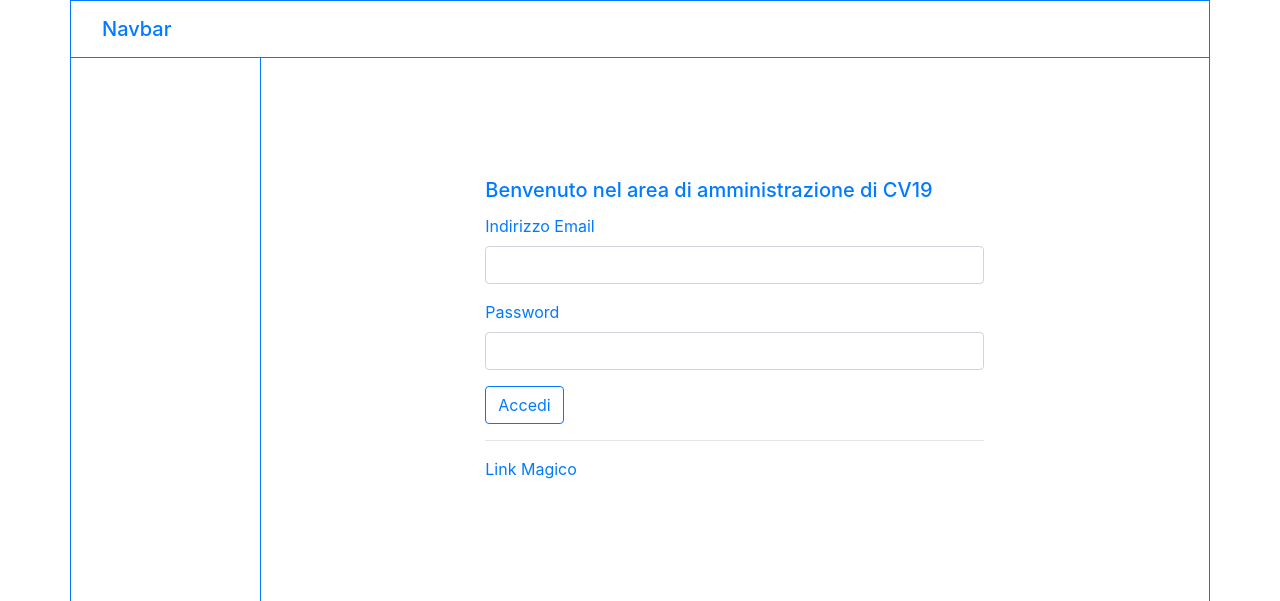
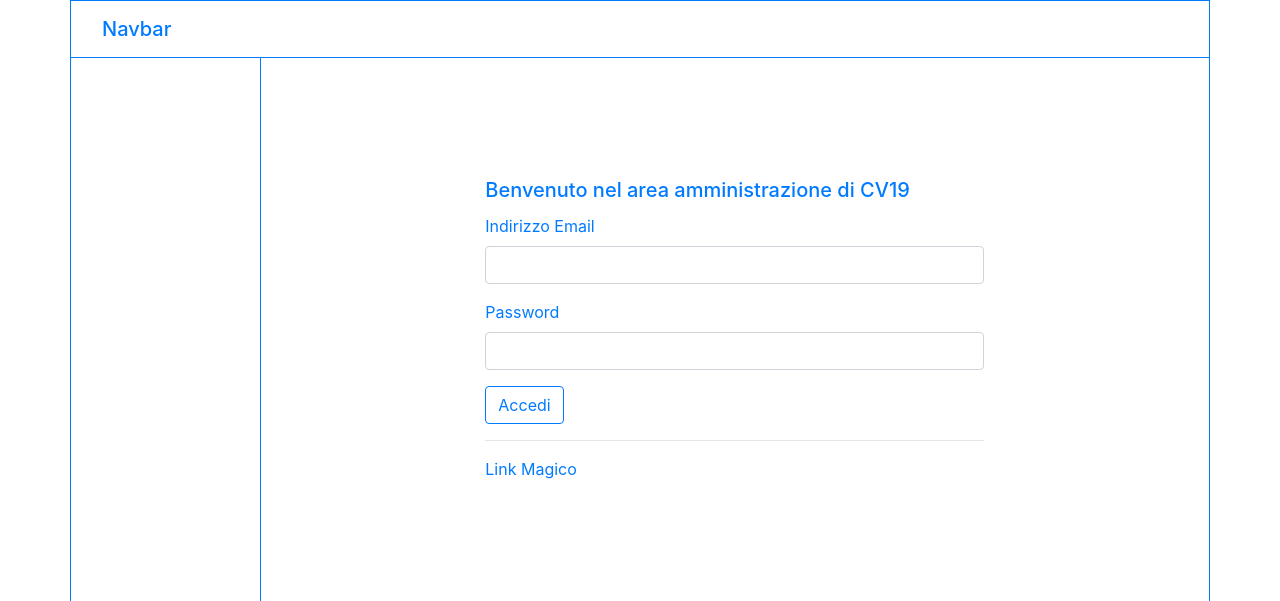
Before and after one commit to Fratt-o/Cv19, a PHP site: page / in a window 1280 px wide. Shown: the top 601 px of the page. Run offline with PHP 8.4, Linux system fonts and the light colour scheme.

Commit message:
Modifica UI della home page del' area admin.

```diff
--- a/BackOffice/index.php
+++ b/BackOffice/index.php
@@ -59,7 +59,7 @@ and open the template in the editor.
 
                   <div class="card-body ">
 
-                        <h5 class="card-title ">Benvenuto nel area di amministrazione di CV19</h5>
+                        <h5 class="card-title ">Benvenuto nel area amministrazione di CV19</h5>
 
                         <form>
 
```
